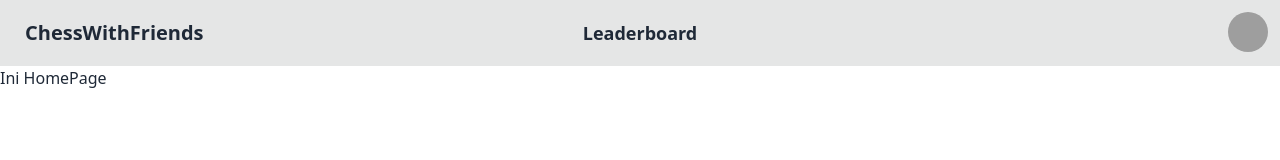
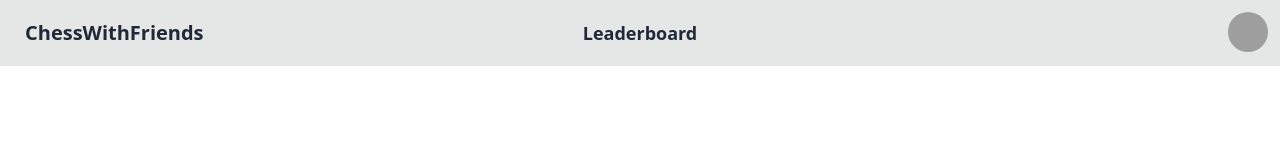
Before and after one commit to GP-P2-Chess/GP-Chess, a React (Vite) app in the folder client/: page / in a window 1280 px wide. Shown: the top 160 px of the page. Built offline with nearby package versions, Linux system fonts and the light colour scheme; grey boxes are pictures that could not be loaded.

Commit message:
fix button on login&register page

```diff
--- a/client/src/views/HomePage.jsx
+++ b/client/src/views/HomePage.jsx
@@ -1,10 +1,8 @@
 const HomePage = () => {
   return (
-    <>
-      <div>
-        <h1>Ini HomePage</h1>
-      </div>
-    </>
+    <section className="w-full grow flex flex-row justify-center items-center">
+      <div></div>
+    </section>
   );
 };
 
--- a/client/src/views/LoginPage.jsx
+++ b/client/src/views/LoginPage.jsx
@@ -87,10 +87,10 @@ const LoginPage = ({ url }) => {
                 onChange={passwordInput}
               />
             </label>
+            <button type="submit" className="btn btn-primary w-1/3 mt-2">
+              Login
+            </button>
           </form>
-          <button type="submit" className="btn btn-primary w-1/3">
-            Login
-          </button>
           <p>
             Don't have an account yet?{" "}
             <Link to={"/register"} className="text-primary">
--- a/client/src/views/RegisterPage.jsx
+++ b/client/src/views/RegisterPage.jsx
@@ -87,10 +87,10 @@ const RegisterPage = ({ url }) => {
                 onChange={passwordInput}
               />
             </label>
+            <button type="submit" className="btn btn-primary w-1/3 mt-2">
+              Sign Up
+            </button>
           </form>
-          <button type="submit" className="btn btn-primary w-1/3">
-            Sign Up
-          </button>
           <p>
             Already have an account?{" "}
             <Link to={"/login"} className="text-primary">
```
